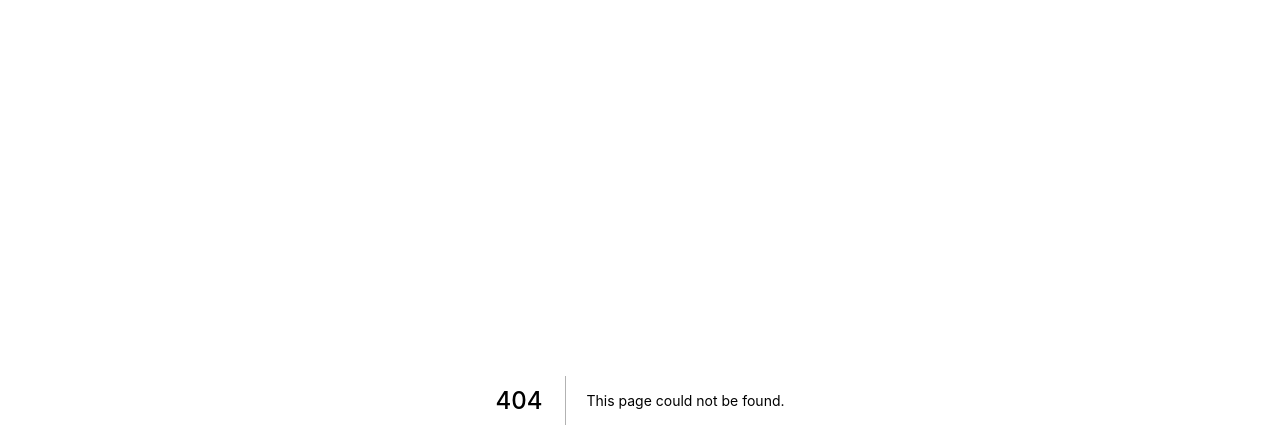
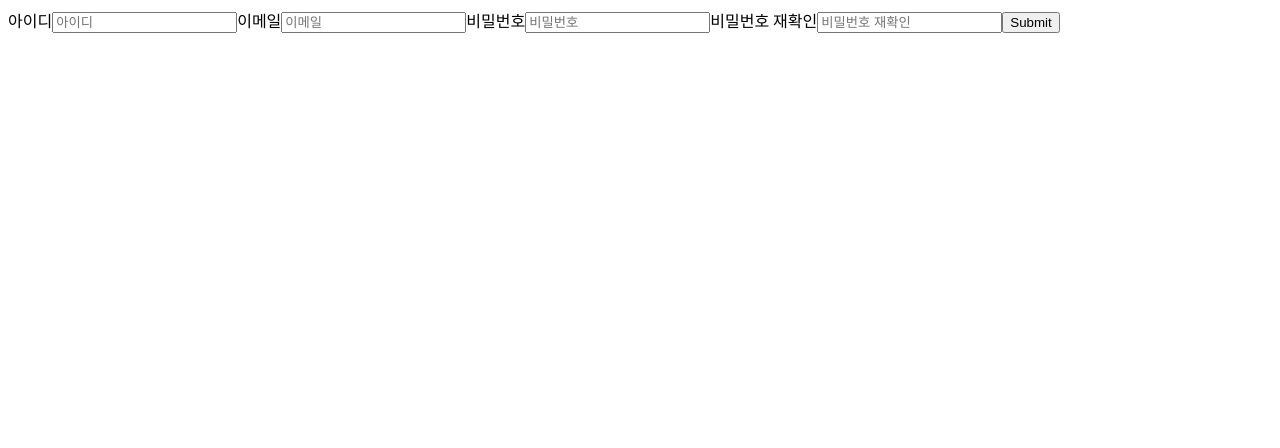
Before and after one commit to ariel1031/contifolio-frontend, a Next.js app: page /signup in a window 1280 px wide. Before the commit this address had no page. Shown: the top 448 px of the page. Built offline with nearby package versions, Linux system fonts and the light colour scheme.

Commit message:
회원가입 페이지

```diff
--- /dev/null
+++ b/src/components/Signup.tsx
@@ -0,0 +1,72 @@
+import { useState } from 'react'
+
+const Signup = (props) => {
+    const [values, setValues] = useState({
+        id: '', //const [id, setValues] = useState() 와 같다. 비어있는 문자열로 초기화
+        email: '',
+        pw: '',
+        pw_re: '',
+    })
+    //console.log(values) //{id: '1', email: '2', pw: '3', pw_re: '4'} 객체 그 자체가 나옴
+
+    //event handler
+    const signup = (e) => {
+        e.preventDefault()
+    }
+    // const changeId = (e) => {
+    //     e.preventDefault()
+    //     setId(e.target.value)
+    // }
+
+    const handleChange = (e) => {
+        const { name, value } = e.target //input 입력한 곳의 name과 입력한 값.
+        setValues({ ...values, [name]: value })
+    }
+    return (
+        <form onSubmit={signup}>
+            {/* onSubmit : 양식 제출 이벤트가 발생할 때의 동작을 지정한다. */}
+            <label>
+                아이디
+                <input
+                    name='id'
+                    type='text'
+                    value={values.id} // 여기서 value는 현재 입력되는 값.
+                    onChange={handleChange}
+                    placeholder='아이디'
+                ></input>
+            </label>
+            <label>
+                이메일
+                <input
+                    name='email'
+                    type='text'
+                    value={values.email} // 여기서 value는 현재 입력되는 값.
+                    onChange={handleChange}
+                    placeholder='이메일'
+                ></input>
+            </label>
+            <label>
+                비밀번호
+                <input
+                    name='pw'
+                    type='password'
+                    value={values.pw}
+                    onChange={handleChange}
+                    placeholder='비밀번호'
+                ></input>
+            </label>
+            <label>
+                비밀번호 재확인
+                <input
+                    name='pw_re'
+                    type='password'
+                    value={values.pw_re} // 여기서 value는 현재 입력되는 값.
+                    onChange={handleChange}
+                    placeholder='비밀번호 재확인'
+                ></input>
+            </label>
+            <input type='submit' />
+        </form>
+    )
+}
+export default Signup
--- /dev/null
+++ b/src/pages/signup.tsx
@@ -0,0 +1,7 @@
+import Signup from '../components/Signup'
+
+const signup = () => {
+    return <Signup />
+}
+
+export default signup
```
